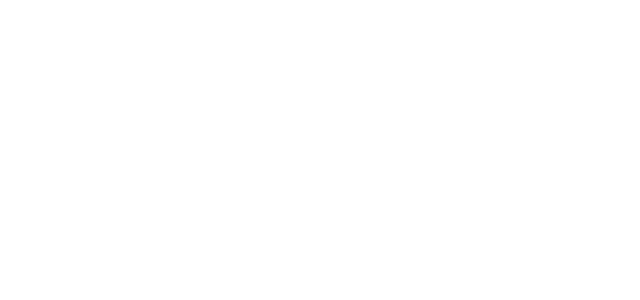
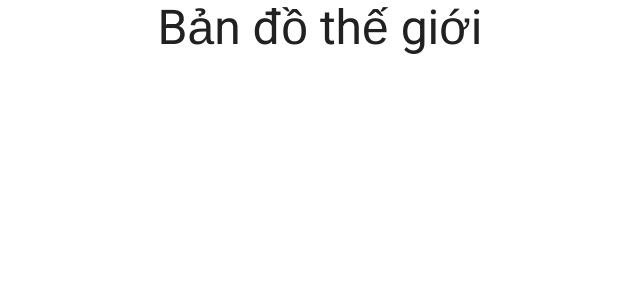
Before and after one commit to NPMinhQuan1506/covid19-stats, a React (Create React App) app: page /map in a window 1280 px wide. Before the commit this address had no page. Shown: the top 300 px of the page, without its empty margins (320-960 px from the left). Built offline with nearby package versions, Linux system fonts and the light colour scheme; a web font is replaced by a local one.

Commit message:
Thêm WorldMapPage

```diff
--- a/src/App.tsx
+++ b/src/App.tsx
@@ -2,7 +2,7 @@
 import { BrowserRouter, Route, Routes } from "react-router-dom";
 import CssBaseLine from "@mui/material/CssBaseline";
 
-import { AboutPage, HomePage } from "./pages";
+import { AboutPage, HomePage, WorldMapPage } from "./pages";
 
 import "@fontsource/roboto/300.css";
 import "@fontsource/roboto/400.css";
@@ -15,6 +15,7 @@
       <CssBaseLine />
       <BrowserRouter>
         <Routes>
+          <Route path="/map" element={<WorldMapPage />} />
           <Route path="/about" element={<AboutPage />} />
           <Route path="/" element={<HomePage />} />
         </Routes>
--- /dev/null
+++ b/src/pages/WorldMapPage.tsx
@@ -0,0 +1,12 @@
+import React from "react";
+import { Container, Typography } from "@mui/material";
+
+export default function WorldMapPage() {
+  return (
+    <Container>
+      <Typography variant="h3" textAlign="center">
+        Bản đồ thế giới
+      </Typography>
+    </Container>
+  );
+}
--- a/src/pages/index.ts
+++ b/src/pages/index.ts
@@ -1,2 +1,3 @@
 export { default as AboutPage } from "./AboutPage";
 export { default as HomePage } from "./HomePage";
+export { default as WorldMapPage } from "./WorldMapPage";
```
